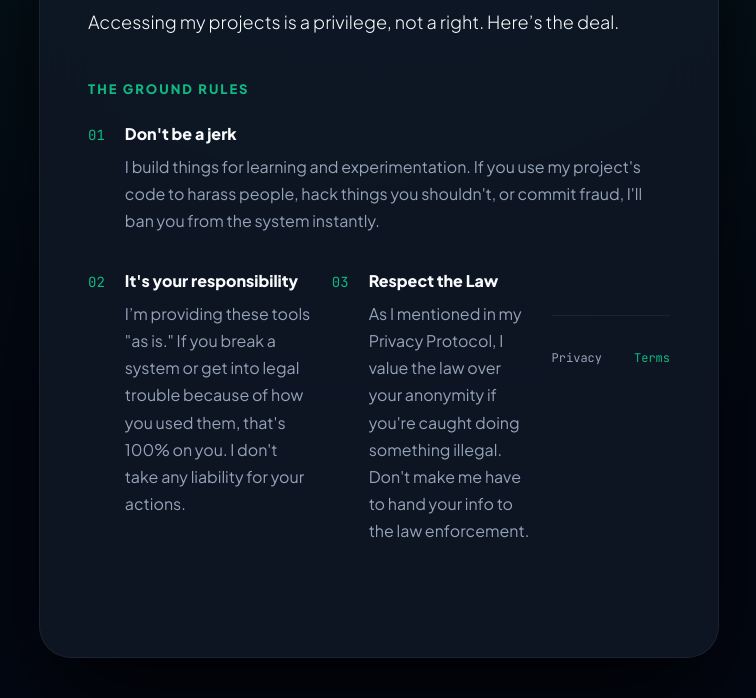
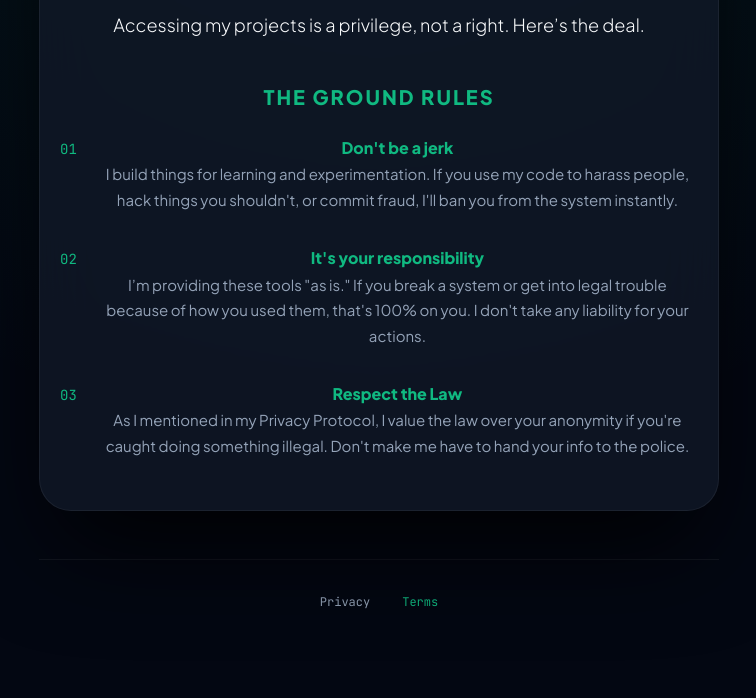
Before and after one commit to Hawkay002/my-portfolio-bot, a website: page public/terms.html in a window 1280 px wide. Shown: the part 216-914 px from the top of the page, without its empty margins (261-1017 px from the left). After the commit the page ends 859 px from the top, so only its background shows below. Drawn offline with Linux system fonts and the light colour scheme.

Commit message:
Update terms.html

```diff
--- a/public/terms.html
+++ b/public/terms.html
@@ -29,20 +29,22 @@
             line-height: 1.7;
         }
 
-        .container { width: 100%; max-width: 680px; padding: 40px 20px; }
+        .container { width: 100%; max-width: 680px; padding: 30px 10px; }
 
        .protocol-card {
             background: var(--card);
             backdrop-filter: blur(30px);
             border: 1px solid var(--border);
             border-radius: 32px;
-            padding: 48px;
+            padding: 20px;
             box-shadow: 0 50px 100px -20px rgba(0,0,0,0.9);
+            justify-content: center !important;
+            text-align: center !important;
         }
 
         .badge {
     font-family: 'JetBrains Mono', monospace;
-            font-size: 10px;
+    font-size: 35px;
     color: var(--accent);
     letter-spacing: 1px;
     background: rgba(16, 185, 129, 0.1);
@@ -83,7 +85,7 @@
             padding-top: 4px;
         }
 
-        .rule-body strong { color: var(--text-h); display: block; margin-bottom: 6px; font-size: 16px; }
+        .rule-body strong { color: var(--text-h); margin-bottom: 6px; font-size: 16px; }
         .rule-body p { margin: 0; font-size: 15px; }
 
         .nav-bar {
@@ -115,39 +117,37 @@
         <h1>Terms.</h1>
         <p class="intro">Accessing my projects is a privilege, not a right. Here’s the deal.</p>
 
-        <h2>The Ground Rules</h2>
+         <h2 style="font-size: 20px !important; ">The Ground Rules</h2>
 
         <div class="rule-step">
             <span class="rule-num">01</span>
             <div class="rule-body">
-                <strong>Don't be a jerk</strong>
-                I build things for learning and experimentation. If you use my project's code to harass people, hack things you shouldn't, or commit fraud, I'll ban you from the system instantly.
+                <strong style="color: var(--accent);">Don't be a jerk</strong>
+                <p>I build things for learning and experimentation. If you use my code to harass people, hack things you shouldn't, or commit fraud, I'll ban you from the system instantly.</p>
             </div>
         </div>
 
         <div class="rule-step">
             <span class="rule-num">02</span>
-            <div class="rule-step">
             <div class="rule-body">
-                <strong>It's your responsibility</strong>
-                I’m providing these tools "as is." If you break a system or get into legal trouble because of how you used them, that's 100% on you. I don't take any liability for your actions.
+                <strong style="color: var(--accent);">It's your responsibility</strong>
+                <p>I’m providing these tools "as is." If you break a system or get into legal trouble because of how you used them, that's 100% on you. I don't take any liability for your actions.</p>
             </div>
         </div>
 
         <div class="rule-step">
             <span class="rule-num">03</span>
             <div class="rule-body">
-                <strong>Respect the Law</strong>
-                As I mentioned in my Privacy Protocol, I value the law over your anonymity if you're caught doing something illegal. Don't make me have to hand your info to the law enforcement.
+                <strong style="color: var(--accent);">Respect the Law</strong>
+                <p>As I mentioned in my Privacy Protocol, I value the law over your anonymity if you're caught doing something illegal. Don't make me have to hand your info to the police.</p>
             </div>
         </div>
-
+    </div>
     <div class="nav-bar">
     <a href="privacy.html">Privacy</a>
     <a href="#" class="active">Terms</a>
 </div>
 </div>
-</div>
 
 </body>
 </html>
```
Lines whose indentation alone changed are shown as unchanged.
